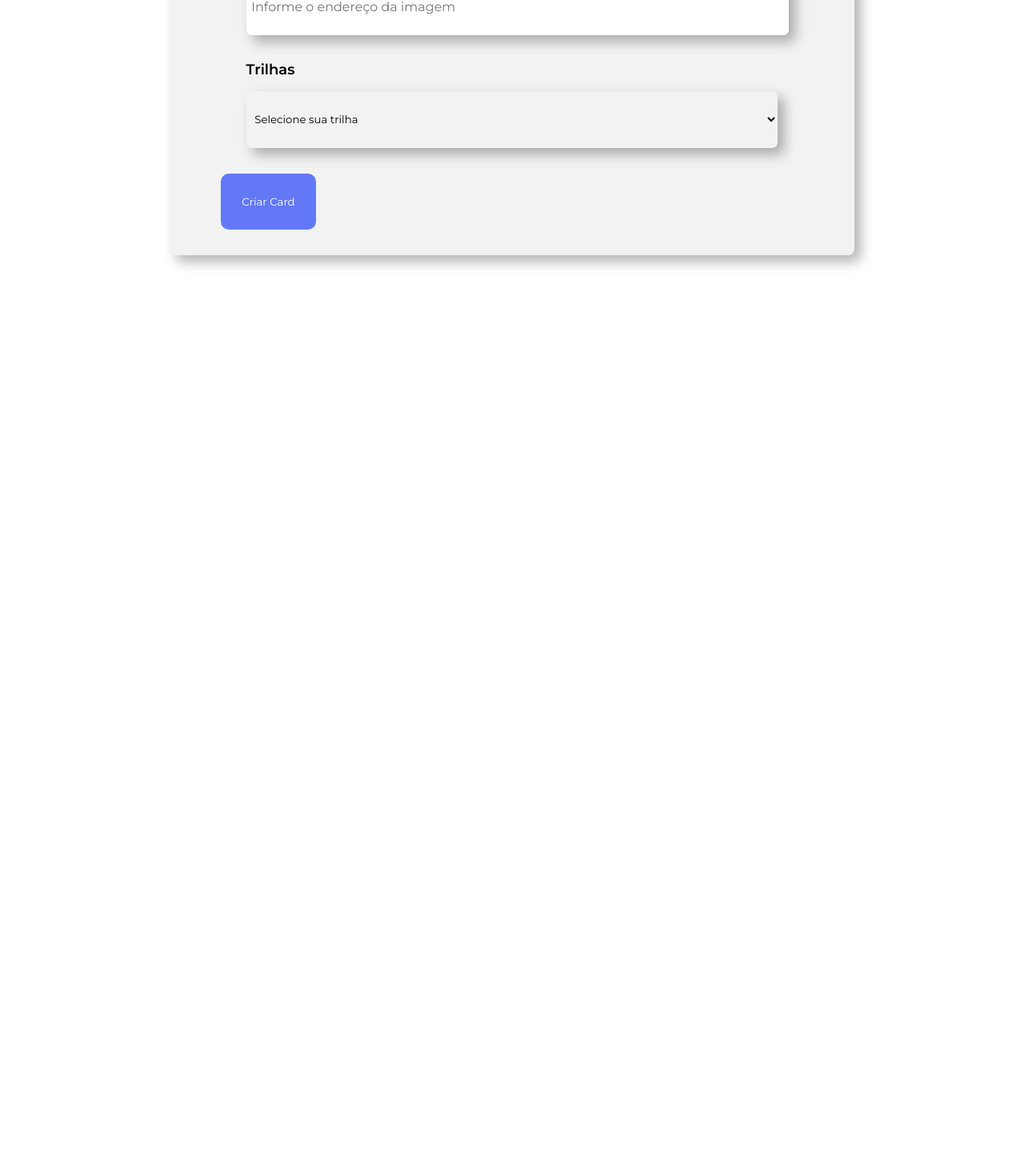
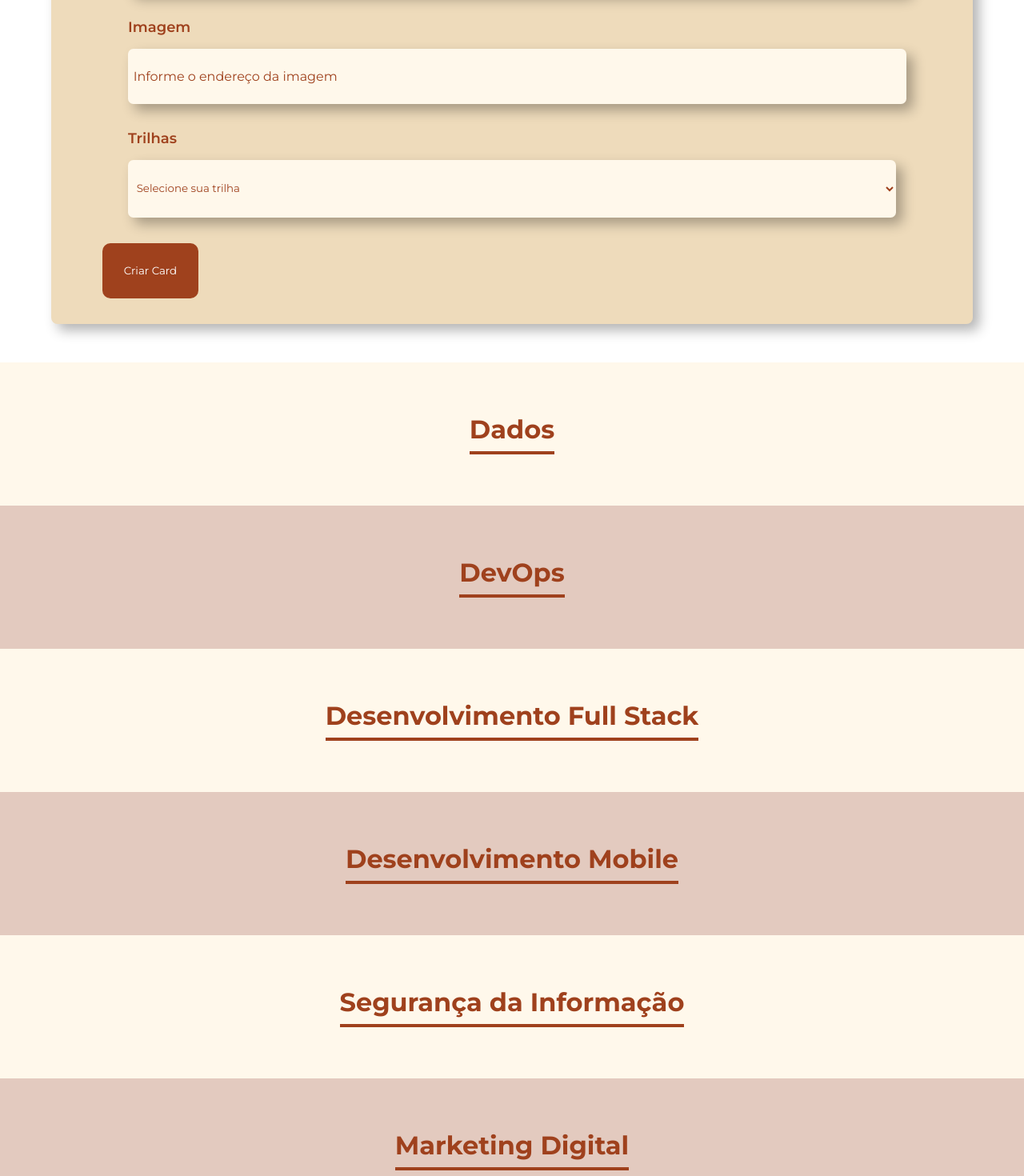
Before and after one commit to pamelaprpn/organo-team-react, a React (Create React App) app: page / in a window 1280 px wide. Shown: the part 1323-2793 px from the top of the page at 80% size. Before the commit the page ends 1690 px from the top, so only its background shows below. Built offline with nearby package versions, Linux system fonts and the light colour scheme.

Commit message:
Styling the banner, form and creating sections for the cards

```diff
--- a/src/App.js
+++ b/src/App.js
@@ -1,10 +1,50 @@
 import { useState } from "react";
 import Banner from "./components/Banner";
 import Formulario from "./components/Formulario";
+import Trilhas from "./Trilhas";
 
 
 
 function App() {
+
+  const trilhas = [
+    {
+      nome: 'Dados',
+      corPrimaria: '#9f411d',
+      corSecundaria: '#fff8eb'
+    },
+    {
+      nome: 'DevOps',
+      corPrimaria: '#9f411d',
+      corSecundaria: '#e3cabf'
+    },
+    {
+      nome: 'Desenvolvimento Full Stack',
+      corPrimaria: '#9f411d',
+      corSecundaria: '#fff8eb'
+    },
+    {
+      nome: 'Desenvolvimento Mobile',
+      corPrimaria: '#9f411d',
+      corSecundaria: '#e3cabf'
+    },
+    {
+      nome: 'Segurança da Informação',
+      corPrimaria: '#9f411d',
+      corSecundaria: '#fff8eb'
+    },
+    {
+      nome: 'Marketing Digital',
+      corPrimaria: '#9f411d',
+      corSecundaria: '#e3cabf'
+    },
+    {
+      nome: 'User Experience',
+      corPrimaria: '#9f411d',
+      corSecundaria: '#fff8eb'
+    },
+
+  ]
 
   const [alunos, setAlunos] = useState([])
 
@@ -17,6 +57,9 @@ function App() {
     <>
       <Banner/>
       <Formulario alunoCadastrado = {aluno => newAluno(aluno)}/>
+      {trilhas.map(trilha => <Trilhas key={trilha.nome} nome={trilha.nome} corPrimaria={trilha.corPrimaria} corSecundaria={trilha.corSecundaria}/>)}
+
+
     </>
   );
 }
--- /dev/null
+++ b/src/Trilhas/Trilhas.css
@@ -0,0 +1,13 @@
+.trilhas{
+    text-align: center;
+    padding: 32px;
+
+}
+
+.trilhas h3{
+    font-size: 32px;
+    border-bottom: 4px solid;
+    display: inline-block;
+    padding-bottom: 8px;
+    color: #9f411d;
+}
--- /dev/null
+++ b/src/Trilhas/index.js
@@ -0,0 +1,11 @@
+import './Trilhas.css'
+
+const Trilhas = (props) => {
+    return(
+        <section className='trilhas' style={{backgroundColor: props.corSecundaria}}>
+            <h3 style={{borderColor: props.corPrimaria}}>{props.nome}</h3>
+        </section>
+    )
+}
+
+export default Trilhas;
--- a/src/components/Banner/Banner.css
+++ b/src/components/Banner/Banner.css
@@ -1,11 +1,10 @@
 
 .banner{
     text-align: center;
-    background-color: #6278F7;
+    width: 100%;
 
 }
 
 .banner-img{
     max-width: 100%;
-
 }
--- a/src/components/Botao/Botao.css
+++ b/src/components/Botao/Botao.css
@@ -1,7 +1,7 @@
 .botao_criar{
     padding: 2em;
     border: none;
-    background: #6278F7;
+    background: #9f411d;
     border-radius: 10px;
     color: white;
 }
--- a/src/components/CampoTexto/CampoTexto.css
+++ b/src/components/CampoTexto/CampoTexto.css
@@ -9,10 +9,11 @@
 .campo-texto{
     font-weight: 600;
     font-size: 18px;
+    color: #9f411d;
 }
 
 .campo-input{
-    background-color: white;
+    background-color: #fff8eb;
     border: none;
     box-shadow: 8px 8px 16px  rgba(0, 0, 0, 0.3);
     padding: 2em .5em;
@@ -24,4 +25,5 @@
 .campo-input::placeholder{
     font-size: 400;
     font-size: 16px;
+    color: #9f411d;
 }
--- a/src/components/Formulario/Formulario.css
+++ b/src/components/Formulario/Formulario.css
@@ -1,7 +1,7 @@
 @import url('https://fonts.googleapis.com/css2?family=Montserrat:ital,wght@0,100..900;1,100..900&family=Prata&display=swap');
 
 *{
-    font-family: "Montserrat", sans-serif;;
+    font-family: "Montserrat", sans-serif;
 }
 
 .form-container{
@@ -18,7 +18,7 @@
     justify-content: center;
     gap: 2em;
     max-width: 80%;
-    background-color: #F2F2F2;
+    background-color: #eedbbb;
     box-shadow: 8px 8px 16px  rgba(0, 0, 0, 0.3);
     padding: 2em 4em;
     border-radius: .5em;
@@ -28,4 +28,6 @@
 .form__titulo{
     font-weight: 400;
     font-size: 32px;
+    color: #9f411d;
+    font-weight: 600;
 }
--- a/src/components/Formulario/index.js
+++ b/src/components/Formulario/index.js
@@ -44,7 +44,7 @@ const Formulario = (props) => {
     return(
         <section className="form-container">
             <form className="formulario" onSubmit={salvar}>
-                <h2 className="form__titulo">Preencha os dados para criar o card de Aluno.</h2>
+                <h2 className="form__titulo">Preencha os dados para criar conexão com outros alunos da Alura</h2>
                 <CampoText
                     required={true}
                     label='Nome'
--- a/src/components/ListaSuspensa/ListaSuspensa.css
+++ b/src/components/ListaSuspensa/ListaSuspensa.css
@@ -3,12 +3,14 @@
     flex-direction: column;
     gap: 1em;
     padding: 0 2em;
+
 }
 
 .lista-suspensa__texto{
     font-weight: 600;
     font-size: 18px;
     font-family: var(--font-montserrat);
+    color: #9f411d;
 }
 
 .lista-supensa__lista{
@@ -18,6 +20,8 @@
     padding: 2em .5em;
     width: 100%;
     border-radius: .5em;
+    background-color: #fff8eb;
+    color: #9f411d;
 }
 
 .lista-supensa__lista option
@@ -25,6 +29,8 @@
     font-size: 400;
     font-size: 16px;
     font-family: var(--font-montserrat);
+    color: #9f411d;
+    background-color: #fff8eb;
 }
 
 .lista-supensa__lista:active{
```
Also changed, not shown: public/assets/banner.png, public/assets/banner4.png (deleted), src/components/ListaSuspensa/index.js (line endings or trailing spaces).
